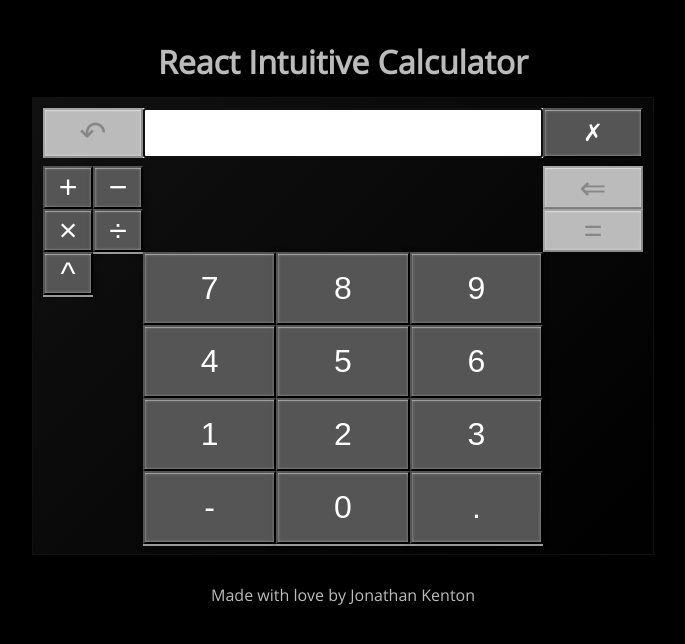
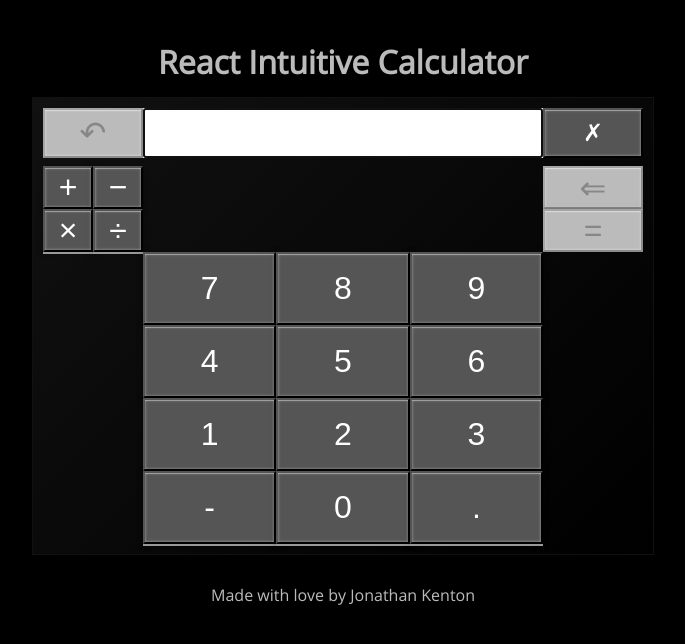
Before and after one commit to j2kenton/React-Super-Calculator, a React (Create React App) app in the folder react/: page / in a window 1280 px wide. Shown: the top 644 px of the page, without its empty margins (297-982 px from the left). Built offline with nearby package versions, Linux system fonts and the light colour scheme.

Commit message:
remove `raiseToPower`

```diff
--- a/react/src/constants/numeric.js
+++ b/react/src/constants/numeric.js
@@ -18,11 +18,6 @@ export const OPERATORS = Object.freeze({
     functionName: 'divide',
     symbol: '÷',
     keyboardChar: '/'
-  },
-  raiseToPower: {
-    functionName: 'raiseToPower',
-    symbol: '^',
-    keyboardChar: '^'
   }
 });
 
```
